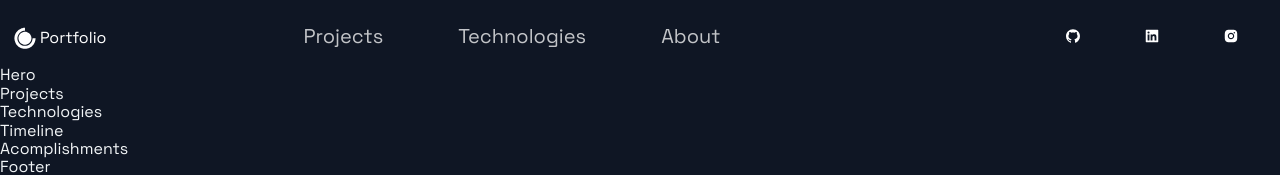
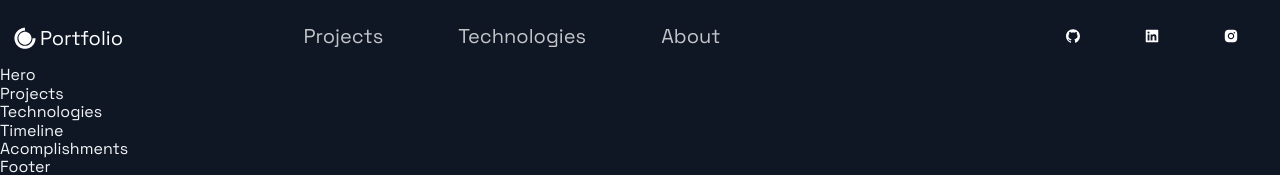
Before and after one commit to markruth2nd/2023-Portfolio, a Next.js app: page / in a window 1280 px wide. Shown: the top 175 px of the page. Built offline with nearby package versions, Linux system fonts and the light colour scheme.

Commit message:
Amended size of the porfolio title at the top left of the screen, this was done in HeaderStyles.js and then imported in the Header.js, see notes

```diff
--- a/src/components/Header/Header.js
+++ b/src/components/Header/Header.js
@@ -4,7 +4,7 @@
 import { DiCssdeck } from 'react-icons/di';
 
 // The below is where the style-components is taking into affect import preset components and styles already created in the HeaderStyles.js. These are then placed into the const header component below.
-import { Container, Div1, Div2, Div3, NavLink, SocialIcons } from './HeaderStyles';
+import { Container, Div1, Div2, Div3, NavLink, SocialIcons, Span } from './HeaderStyles';
 
 //The below is essentially my Navbar at the top which will list my projects, technolies used, and my about page
 const Header = () =>  (
@@ -12,7 +12,7 @@
     <Div1>
       <Link legacyBehavior href="/">
       <a style={{ display: "flex", alignItems: "center", color: "white"}}>
-      <DiCssdeck size="3rem" /> <span>Portfolio</span>
+      <DiCssdeck size="3rem" /> <Span>Portfolio</Span>
       </a>
       </Link>
     </Div1>
--- a/src/components/Header/HeaderStyles.js
+++ b/src/components/Header/HeaderStyles.js
@@ -17,6 +17,12 @@
     grid-row-gap: 0.5rem;
   }
 `;
+
+ /* I am going to amend the top left 'Portfolio' text in here */
+  export const Span = styled.span `
+    font-size: 2rem;
+  `;
+
 export const Div1 = styled.div`
   grid-area: 1 / 1 / 2 / 2;
   display: flex;
```
